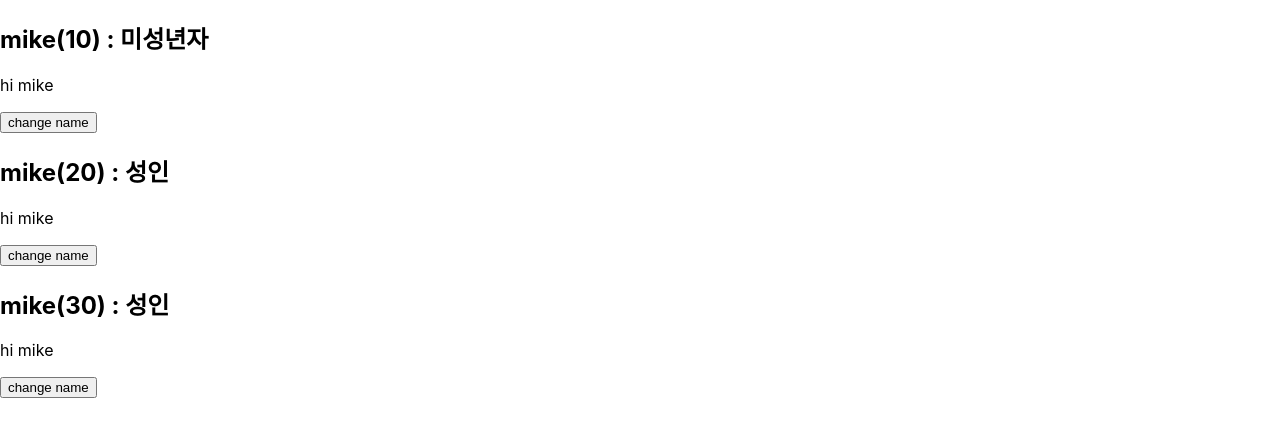
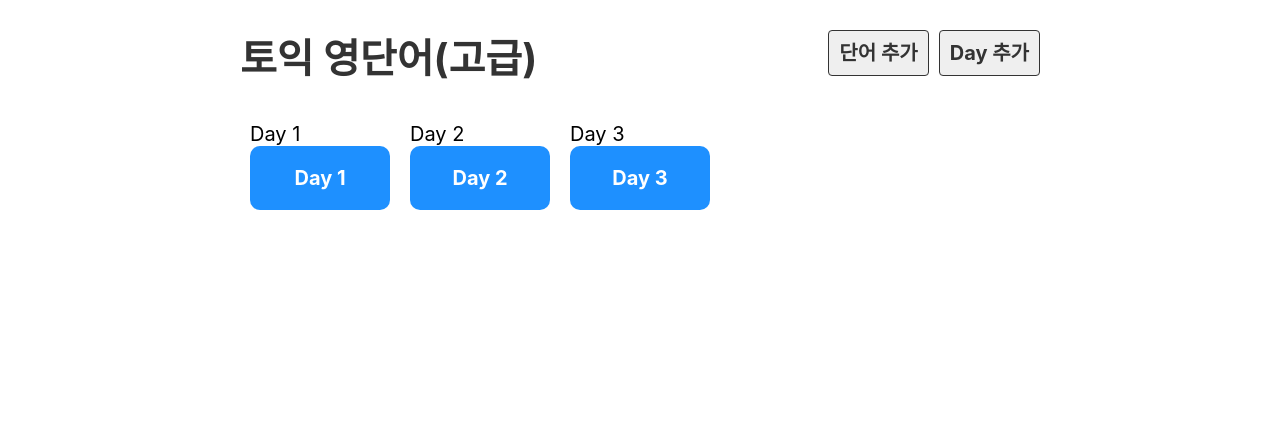
Before and after one commit to swc9803/react-test, a React (Create React App) app: page / in a window 1280 px wide. Shown: the top 436 px of the page. Built offline with nearby package versions, Linux system fonts and the light colour scheme.

Commit message:
react router dom

```diff
--- a/package.json
+++ b/package.json
@@ -8,6 +8,7 @@
     "@testing-library/user-event": "^13.5.0",
     "react": "^18.2.0",
     "react-dom": "^18.2.0",
+    "react-router-dom": "^6.14.1",
     "react-scripts": "5.0.1",
     "web-vitals": "^2.1.4"
   },
--- a/src/App.css
+++ /dev/null
@@ -1,3 +0,0 @@
-.App {
-
-}
--- a/src/App.js
+++ b/src/App.js
@@ -1,12 +1,21 @@
-import './App.css';
-import Hello from "./component/Hello";
+import Header from "./component/Header";
+import DayList from "./component/DayList";
+import Day from "./component/Day";
+import { BrowserRouter, Route, Routes } from "react-router-dom";
+import EmptyPage from './component/EmptyPage';
+
 
 function App() {
     return (
         <div className="App">
-            <Hello age={10}/>
-            <Hello age={20}/>
-            <Hello age={30}/>
+            <BrowserRouter>
+                <Header />
+                <Routes>
+                    <Route path="/" element={<DayList/>} />
+                    <Route path="/day/:day" element={<Day/>} />
+                    <Route path="*" element={<EmptyPage/>} />
+                </Routes>
+            </BrowserRouter>
         </div>
     );
 }
--- /dev/null
+++ b/src/component/Day.js
@@ -0,0 +1,23 @@
+import dummy from "../db/data.json";
+import { useParams } from "react-router-dom";
+
+export default function Day() {
+  const { day } = useParams();
+  const wordList = dummy.words.filter(word => word.day === Number(day));
+
+  return (
+    <>
+      <h2>Day {day}</h2>
+      <table>
+        <tbody>
+          {wordList.map(word => (
+            <tr key={word.id}>
+              <td>{word.eng}</td>
+              <td>{word.kor}</td>
+            </tr>
+          ))}
+        </tbody>
+      </table>
+    </>
+  );
+}
--- /dev/null
+++ b/src/component/DayList.js
@@ -0,0 +1,15 @@
+import { Link } from "react-router-dom";
+import dummy from "../db/data.json";
+
+export default function DayList() {
+    return (
+        <ul className="list_day">
+            {dummy.days.map(day => (
+                <li key={day.id}>
+                    Day {day.day}
+                    <Link to={`/day/${day.day}`}>Day {day.day}</Link>
+                </li>
+            ))}
+        </ul>
+    );
+}
--- /dev/null
+++ b/src/component/EmptyPage.js
@@ -0,0 +1,10 @@
+import { Link } from "react-router-dom";
+
+export default function EmptyPage() {
+  return (
+    <>
+      <h2>잘못된 접근입니다.</h2>
+      <Link to="/">돌아가기</Link>
+    </>
+  )
+}
--- /dev/null
+++ b/src/component/Header.js
@@ -0,0 +1,19 @@
+import { Link } from "react-router-dom";
+
+export default function Header() {
+    return (
+        <div className="header">
+            <h1>
+                <Link to="/">토익 영단어(고급)</Link>
+            </h1>
+            <div className="menu">
+                <a href="#x" className="link">
+                단어 추가
+                </a>
+                <a href="#x" className="link">
+                Day 추가
+                </a>
+            </div>
+        </div>
+    );
+}
--- a/src/component/Hello.js
+++ /dev/null
@@ -1,22 +0,0 @@
-import { useState } from "react";
-import UserName from "./UserName";
-
-export default function Hello(props) {
-    console.log(props.age);
-    const [name, setName] = useState('mike');
-    const [age, setAge] = useState(props.age);
-    const msg = age > 19 ? "성인" : "미성년자"
-
-    const changeName = () => {
-        setName(name === 'mike' ? 'Jane' : "mike")
-        setAge(age + 1)
-    }
-
-    return (
-        <div>
-            <h2>{name}({age}) : {msg}</h2>
-            <UserName name={name} />
-            <button onClick={changeName}>change name</button>
-        </div>
-    )
-}
--- a/src/component/UserName.js
+++ /dev/null
@@ -1,5 +0,0 @@
-export default function UserName({name}) {
-    return (
-        <p>hi {name}</p>
-    )
-}
--- /dev/null
+++ b/src/db/data.json
@@ -0,0 +1,51 @@
+{
+    "days": [
+      { "id": 1, "day": 1 },
+      { "id": 2, "day": 2 },
+      { "id": 3, "day": 3 }
+    ],
+    "words": [
+      {
+        "id": 1,
+        "day": 1,
+        "eng": "book",
+        "kor": "책",
+        "isDone": false
+      },
+      {
+        "id": 2,
+        "day": 1,
+        "eng": "apple",
+        "kor": "사과",
+        "isDone": false
+      },
+      {
+        "id": 3,
+        "day": 2,
+        "eng": "car",
+        "kor": "자동차",
+        "isDone": false
+      },
+      {
+        "id": 4,
+        "day": 2,
+        "eng": "pen",
+        "kor": "펜",
+        "isDone": false
+      },
+      {
+        "id": 5,
+        "day": 3,
+        "eng": "school",
+        "kor": "학교",
+        "isDone": false
+      },
+      {
+        "id": 6,
+        "day": 3,
+        "eng": "pencil",
+        "kor": "연필",
+        "isDone": false
+      }
+    ]
+}
--- a/src/index.css
+++ b/src/index.css
@@ -1,13 +1,132 @@
 body {
     margin: 0;
-  font-family: -apple-system, BlinkMacSystemFont, 'Segoe UI', 'Roboto', 'Oxygen',
-    'Ubuntu', 'Cantarell', 'Fira Sans', 'Droid Sans', 'Helvetica Neue',
+    font-family: -apple-system, BlinkMacSystemFont, "Segoe UI", "Roboto", "Oxygen",
+      "Ubuntu", "Cantarell", "Fira Sans", "Droid Sans", "Helvetica Neue",
       sans-serif;
     -webkit-font-smoothing: antialiased;
     -moz-osx-font-smoothing: grayscale;
+    font-size: 20px;
+  }
+
+  ol,
+  ul {
+    margin: 0;
+    padding: 0;
+    list-style: none;
   }
 
   code {
-  font-family: source-code-pro, Menlo, Monaco, Consolas, 'Courier New',
+    font-family: source-code-pro, Menlo, Monaco, Consolas, "Courier New",
       monospace;
   }
+
+  a {
+    text-decoration: none;
+    color: #333;
+  }
+
+  .App {
+    width: 800px;
+    margin: 0 auto;
+  }
+
+  .header {
+    position: relative;
+  }
+
+  .header .menu {
+    position: absolute;
+    top: 10px;
+    right: 0;
+  }
+
+  .header .link {
+    border: 1px solid #333;
+    padding: 10px;
+    margin-left: 10px;
+    background-color: #efefef;
+    font-weight: bold;
+    border-radius: 4px;
+  }
+
+  .list_day {
+    display: flex;
+    flex-wrap: wrap;
+  }
+
+  .list_day li {
+    flex: 20% 0 0;
+    box-sizing: border-box;
+    padding: 10px;
+  }
+
+  .list_day a {
+    display: block;
+    padding: 20px 0;
+    font-weight: bold;
+    color: #fff;
+    text-align: center;
+    border-radius: 10px;
+    background-color: dodgerblue;
+  }
+
+  table {
+    border-collapse: collapse;
+    width: 100%;
+  }
+  table td {
+    width: 25%;
+    height: 70px;
+    border: 1px solid #ccc;
+    text-align: center;
+    font-size: 26px;
+  }
+
+  table td:first-child {
+    width: 10%;
+  }
+
+  .off td {
+    background: #eee;
+    color: #ccc;
+  }
+
+  .btn_del {
+    margin-left: 10px;
+    color: #fff;
+    background-color: firebrick;
+  }
+
+  button {
+    padding: 10px;
+    font-weight: bold;
+    font-size: 18px;
+    cursor: pointer;
+    border: 0 none;
+    border-radius: 6px;
+    padding: 10px 20px;
+    color: #fff;
+    background-color: dodgerblue;
+  }
+
+  .input_area {
+    margin-bottom: 10px;
+  }
+
+  .input_area label {
+    display: block;
+    margin-bottom: 10px;
+  }
+
+  .input_area input {
+    width: 400px;
+    height: 40px;
+    font-size: 20px;
+    padding: 0 10px;
+  }
+
+  .input_area select {
+    width: 400px;
+    height: 40px;
+    font-size: 20px;
+  }
```
Also changed, not shown: 1 other file (tests, documents, lock files or other folders). Lines whose indentation alone changed are shown as unchanged.
